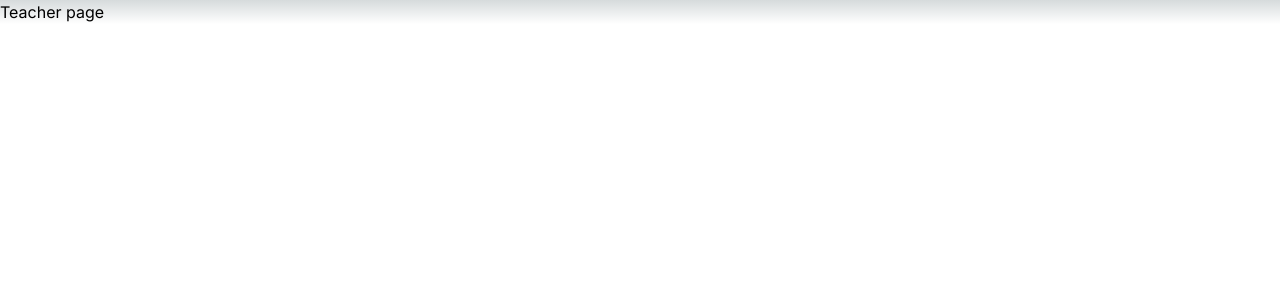
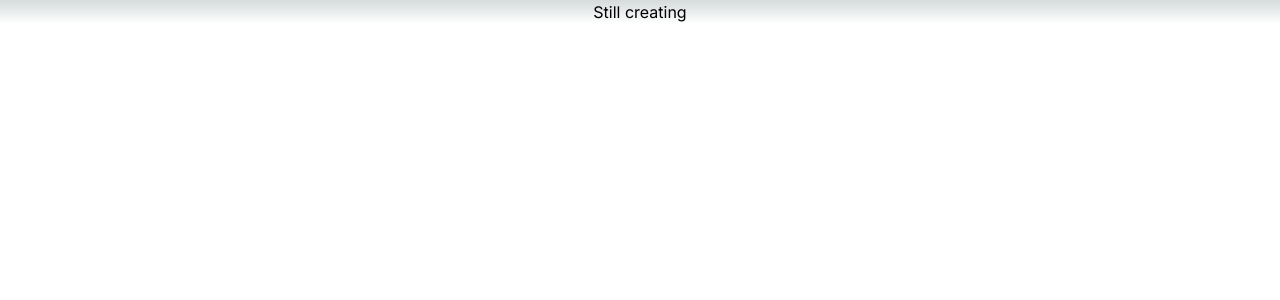
Before and after one commit to javohiryusupov77/prodcuts, a Next.js app: page /about/teacher in a window 1280 px wide. Shown: the top 300 px of the page. Built offline with nearby package versions, Linux system fonts and the light colour scheme.

Commit message:
commit 2

```diff
--- a/app/about/student/page.js
+++ b/app/about/student/page.js
@@ -3,7 +3,7 @@ import React from "react";
 export default function page() {
   return (
     <div>
-      <h2>Student page</h2>
+      <h1 style={{textAlign:"center"}}>Still creating</h1>
     </div>
   );
 }
--- a/app/about/teacher/page.js
+++ b/app/about/teacher/page.js
@@ -1,11 +1,9 @@
-import React from 'react'
+import React from "react";
 
 export default function page() {
   return (
     <div>
-        <h2>
-            Teacher page
-        </h2>
+      <h1 style={{textAlign:"center"}}>Still creating</h1>
     </div>
-  )
+  );
 }
```
